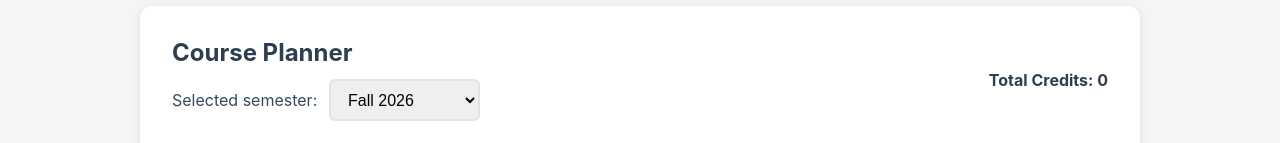
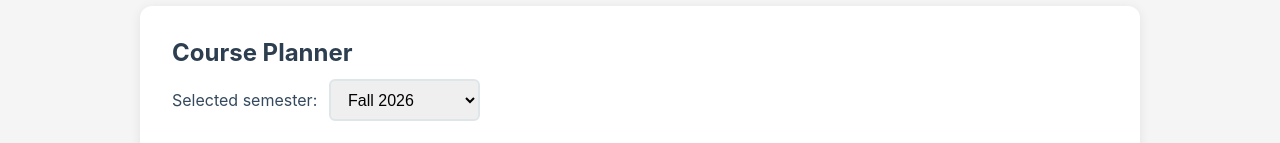
Before and after one commit to brodymarkwell1/uofl-course-catalog, a React (Vite) app: page / in a window 1280 px wide. Both pictures are taken after a click on the button "Course Planner". Shown: the part 229-372 px from the top of the page. Built offline with nearby package versions, Linux system fonts and the light colour scheme.

Commit message:
refactor: remove credit-hour displays from course planner

```diff
--- a/src/App.jsx
+++ b/src/App.jsx
@@ -248,20 +248,13 @@ function App() {
                 </select>
               </label>
             </div>
-            <div className="planner-summary">
-              <strong>Total Credits: {totalPlannerCredits}</strong>
-              {warningText && <span className="planner-warning">{warningText}</span>}
-            </div>
           </div>
 
           <div className="planner-list">
             {plannerCoursesList.length === 0 ? (
               <div className="planner-empty">No courses planned for {selectedSemester} yet.</div>
             ) : (
-              plannerCoursesList.map(course => {
-                const courseCredits = getCourseCredits(course)
-
-                return (
+              plannerCoursesList.map(course => (
                   <div className="planner-item" key={course.id}>
                     <div className="planner-course-summary">
                       <span className="planner-department">{course.department}</span>
@@ -269,14 +262,12 @@ function App() {
                       <span className="planner-title">{course.title}</span>
                     </div>
                     <div className="planner-course-meta">
-                      <span>{courseCredits} credits</span>
                       <button type="button" className="planner-remove-btn" onClick={() => removePlannerCourse(course.id)}>
                         Remove
                       </button>
                     </div>
                   </div>
-                )
-              })
+              ))
             )}
           </div>
         </div>
```
